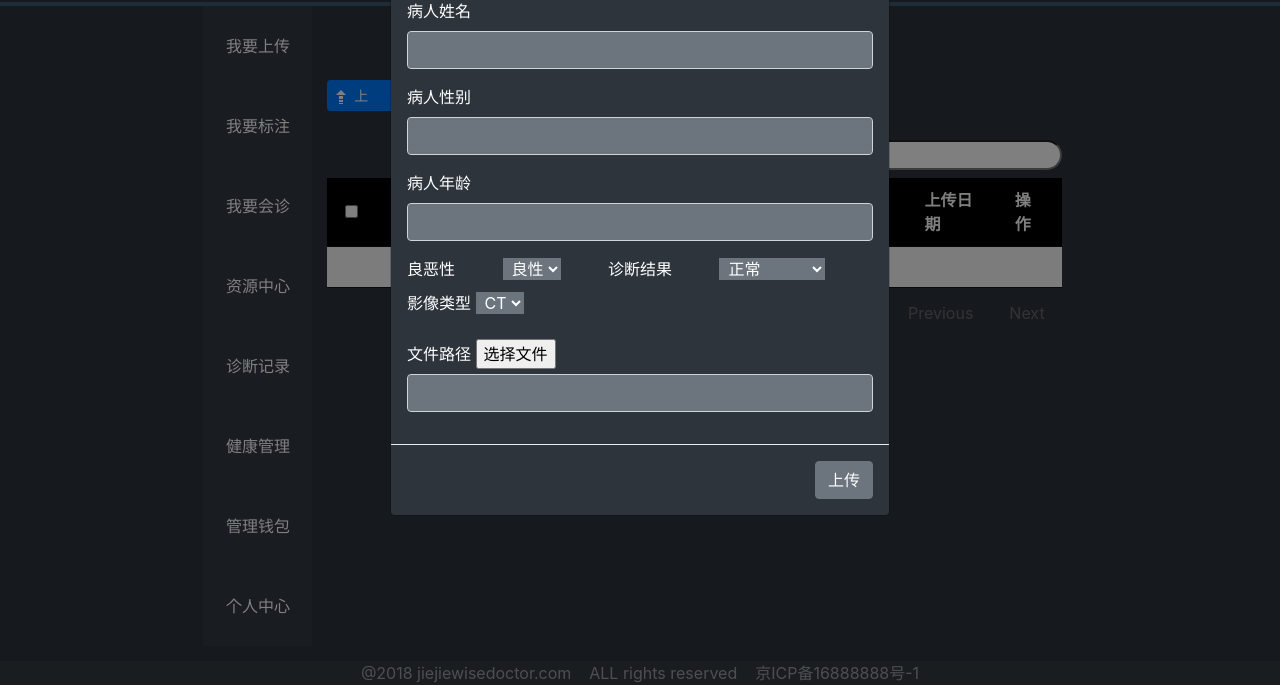
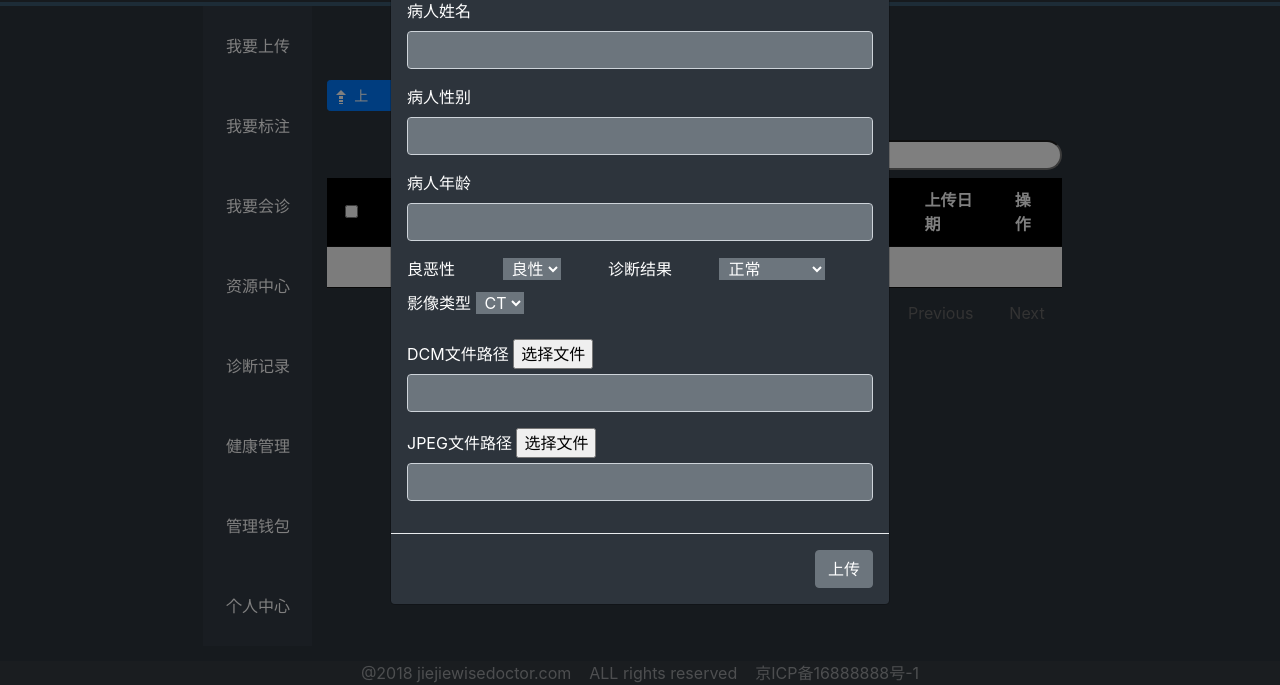
Before and after one commit to Liuch10/foryou, a Flask app: page /work in a window 1280 px wide, after a click that opens the changed part. Shown: the part 115-800 px from the top of the page. Run offline with Flask 2, Linux system fonts and the light colour scheme; a user stored in the database is signed in; data comes from the database, SQL or seed files in the repository; data that the repository does not hold is empty; some libraries are stand-ins or nearby versions.

Commit message:
dcm address

```diff
--- a/app/templates/work.html
+++ b/app/templates/work.html
@@ -768,7 +768,15 @@
                         </select>
                     </div>
                     <div class="form-group">
-                        <label for="">文件路径</label>
+                        <label for="">DCM文件路径</label>
+                        <input type="file" id="files_dcm" style="display: none" onchange="read_file_binary_dcm(this);">
+
+                        <input type="button" id="fileImport_dcm" value="选择文件">
+                        <input type="text" class="form-control bg-secondary text-white"
+                               id="patient_dcm_file">
+                    </div>
+                    <div class="form-group">
+                        <label for="">JPEG文件路径</label>
                         <input type="file" id="files" style="display: none" onchange="read_file_binary(this);">
 
                         <input type="button" id="fileImport" value="选择文件">
@@ -930,7 +938,25 @@
 
     $("#fileImport").click(function () {
         $("#files").click();
+    });
+
+    $("#fileImport_dcm").click(function () {
+        $("#files_dcm").click();
     })
+
+    function read_file_binary_dcm(obj) {
+        var file = obj.files[0];
+        var reader = new FileReader();
+        reader.readAsBinaryString(file);
+        reader.onload = function () {
+            var data = this.result;
+            var jpgBuffer = new buffer.Buffer(data, 'binary');
+            ipfs.add(jpgBuffer, function (err, resHash) {
+                alert(resHash);
+                $("#patient_dcm_file").val(resHash);
+            });
+        }
+    }
 
     function read_file_binary(obj) {
         var file = obj.files[0];
--- a/app/utils/forms.py
+++ b/app/utils/forms.py
@@ -44,6 +44,7 @@ class CaseForm(Form):
     patient_photo_type = SelectField(
         choices=[('其他', '其他'), ('CR', 'CR'), ('DR', 'DR'), ('CT', 'CT'), ('MR', 'MR'), ('超声', '超声')])
     # patient_photo_file = StringField(validators=[Required()])
+    case_dcm_hash = StringField()
     case_photo_hash = StringField()
     is_diagnois = StringField()
     is_expert = StringField()
--- a/app/views/workCtrl.py
+++ b/app/views/workCtrl.py
@@ -125,10 +125,12 @@ def work_upload_case():
     case_diagnose_type = request.form.get(
         'patient_diagnose_type') if 'patient_diagnose_type' in request.form else '未知'
 
+
     case_diagnose_result = request.form.get(
         'patient_diagnose_result') if 'patient_diagnose_result' in request.form else "未知"
     case_photo_hash = request.form.get('patient_photo_file') if 'patient_photo_file' in request.form else 'nohash'
 
+    case_dcm_hash = request.form.get('patient_dcm_file') if 'patient_dcm_file' in request.form else 'nohash'
     case = Case(upload_user_id=upload_user_id,
                 case_patient_name=case_patient_name,
                 case_patient_gender=case_patient_gender,
@@ -136,7 +138,8 @@ def work_upload_case():
                 case_photo_type=case_photo_type,
                 case_diagnose_type=case_diagnose_type,
                 case_diagnose_result=case_diagnose_result,
-                case_photo_hash=case_photo_hash)
+                case_photo_hash=case_photo_hash,
+                case_dcm_hash=case_dcm_hash)
     try:
         # DONE
         upload_check = Case.query.filter_by(case_photo_hash=case_photo_hash).first()
@@ -232,7 +235,7 @@ def answer_case_table_infos():
         ownership = True if (consultant_cases[i].upload_user_id == g.user.id) else False
         d['id'] = consultant_cases[i].id
         d['description'] = consultant_cases[i].consultation_message
-        d['starter'] = consultant_cases[i].upload_user_id if ownership else '*'
+        d['starter'] = consultant_cases[i].uploader.user_name if ownership else '*'
         d['hospital'] = "test" if ownership else '*'
         d['department'] = "test" if ownership else '*'
         d['start-date'] = "test" if ownership else '*'
```
